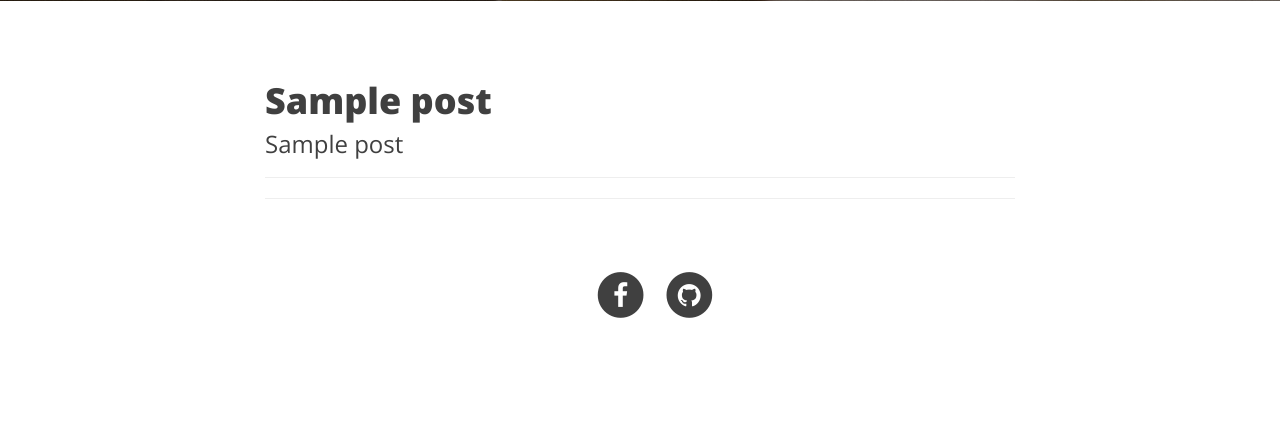
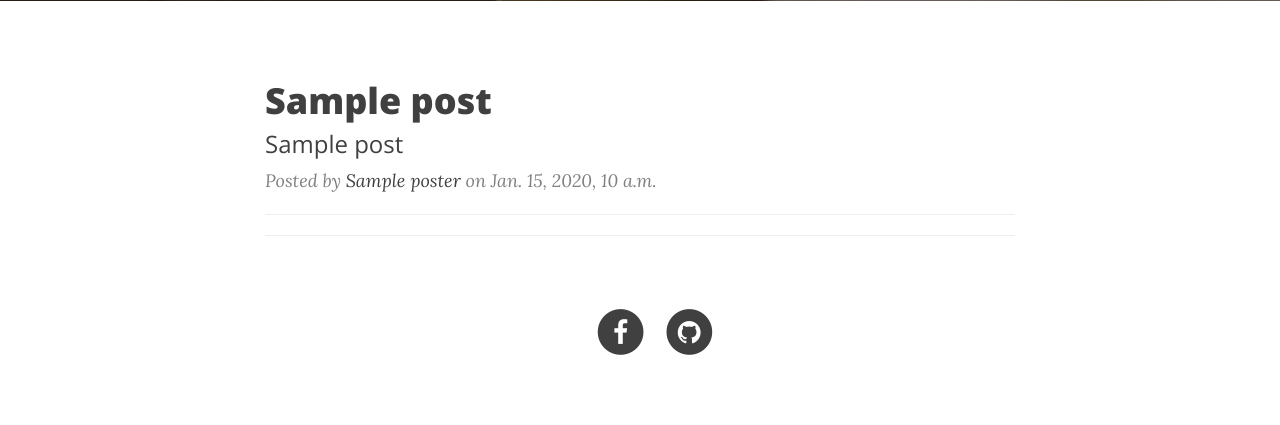
Before and after one commit to Williangalvani/meuBlog, a Django app: template meusite/templates/index.html in a window 1280 px wide. Shown: the part 529-954 px from the top of the page. Before the commit the page ends 847 px from the top, so only its background shows below. Run offline with Django 3.2, Linux system fonts and the light colour scheme; the template is opened without the code that fills it: values that come from a table or form of the project are taken from there, others are empty; tables that the repository leaves empty hold one stand-in row (values such as "Sample post"); parts of the project's set-up code (start-up, migrations or seed data) failed here and were passed over; some libraries are stand-ins or nearby versions.

Commit message:
added poster information on posts

```diff
--- a/meusite/templates/index.html
+++ b/meusite/templates/index.html
@@ -19,8 +19,8 @@
                         {% endif %}
                         </h3>
                     </a>
-                    {% if post.poster %}
-                    <p class="post-meta">Posted by <a href="/poster/{{poster.id}}">{{post.poster}}</a> on {{ post.date }}</p>
+                    {% if post.author %}
+                    <p class="post-meta">Posted by <a href="mailto:{{post.author.email}}">{{post.author.name}}</a> on {{ post.date }}</p>
                     {% endif %}
                 </div>
                 <hr>
```
